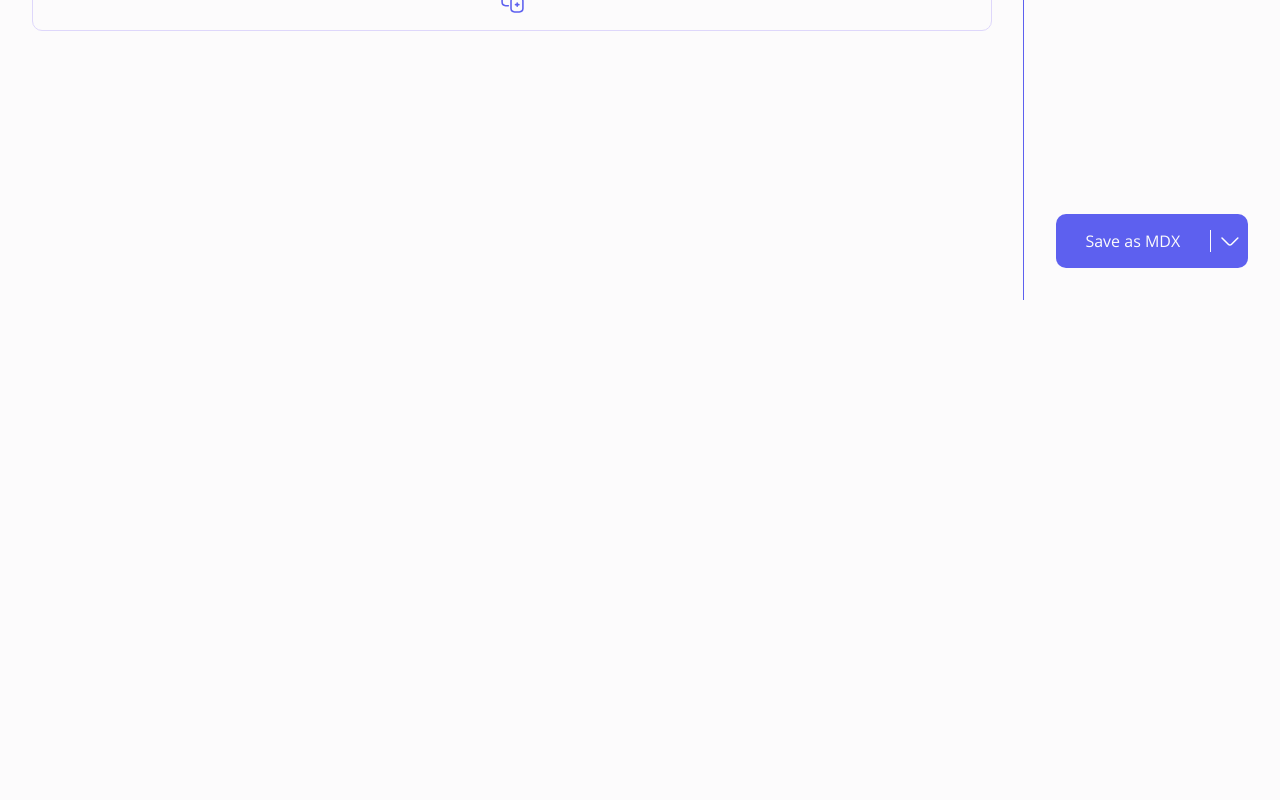
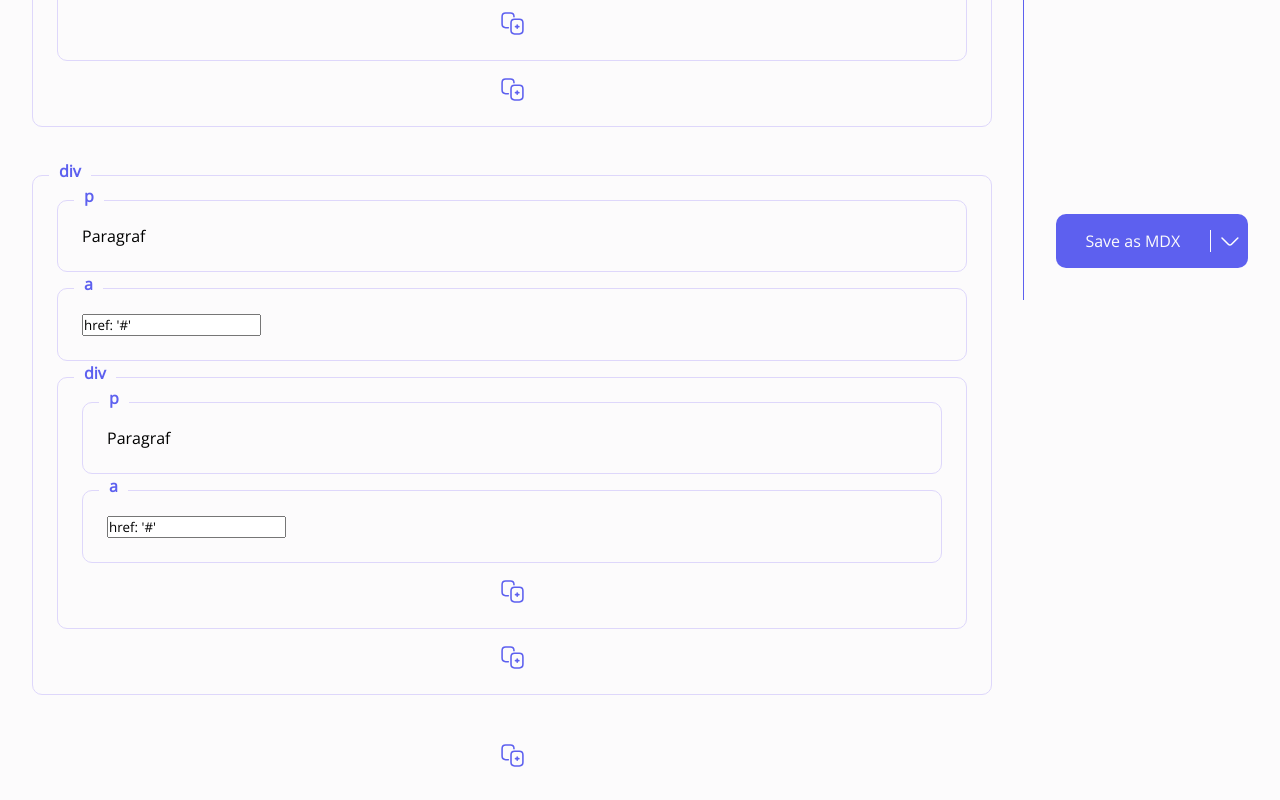
Before and after one commit to BaltacMihai/AtlasPad, a Vue app: page / in a window 1280 px wide. Shown: the part 500-1300 px from the top of the page. Before the commit the page ends 800 px from the top, so only its background shows below. Built offline with nearby package versions, Linux system fonts and the light colour scheme.

Commit message:
delete node

```diff
--- a/src/App.vue
+++ b/src/App.vue
@@ -21,8 +21,8 @@ export default {
 
 <template>
   <div class="content">
-    <TagsTree :contentJson="exampleTest[0]" :pageName="pageSettings.name" />
-    <Form :pageSettings="pageSettings" :pageContent="exampleTest[0]" />
+    <TagsTree :contentJson="exampleTest" :pageName="pageSettings.name" />
+    <Form :pageSettings="pageSettings" :pageContent="exampleTest" />
   </div>
 </template>
 
--- a/src/components/TagsBuilders/ContainerTag.vue
+++ b/src/components/TagsBuilders/ContainerTag.vue
@@ -2,8 +2,9 @@
   <div class="tag-container">
     <p class="tag-title">{{ tag.tagName }}</p>
     <template v-for="tagChild in tag.content">
-      <DynamicTag :tag="tagChild" />
+      <DynamicTag :tag="tagChild" @delete="deleteTag" />
     </template>
+    <img @click="onDelete" src="@/assets/icons/trash.svg" class="deleteIcon" />
 
     <img class="addItem" @click="addElement" src="@/assets/icons/additem.svg" />
   </div>
@@ -25,13 +26,23 @@ export default {
   methods: {
     addElement() {
       const newElement = {
-        tagName: "a",
+        tagName: "section",
         tagAttributes: "New Element Added",
-        tagType: "selfClose",
-        content: false,
+        tagType: "container",
+        content: [],
       };
 
       this.tag.content.push(newElement);
+    },
+    onDelete() {
+      this.$emit("delete", this.tag);
+    },
+    deleteTag(tag) {
+      console.log(tag);
+      const index = this.tag.content.indexOf(tag);
+      if (index !== -1) {
+        this.tag.content.splice(index, 1);
+      }
     },
   },
 };
@@ -39,7 +50,7 @@ export default {
 
 <style lang="scss" scoped>
 .tag-container {
-  padding: 1rem;
+  padding: 1.5rem;
   border: 1px solid #ded7fb;
   border-radius: 10px;
   position: relative;
@@ -64,5 +75,25 @@ export default {
       cursor: pointer;
     }
   }
+
+  .deleteIcon {
+    display: none;
+    width: 20px;
+    position: absolute;
+    top: -0.75rem;
+    right: 1rem;
+    background: #fcfbfc;
+    padding: 0 0.5rem;
+
+    &:hover {
+      cursor: pointer;
+    }
+  }
+
+  &:hover {
+    .deleteIcon {
+      display: block;
+    }
+  }
 }
 </style>
--- a/src/components/TagsBuilders/ContentTag.vue
+++ b/src/components/TagsBuilders/ContentTag.vue
@@ -1,7 +1,8 @@
 <template>
   <div class="tag-content">
     <p class="tag-title">{{ tag.tagName }}</p>
-    <p>{{ tag.content }}</p>
+    <p class="tag-text">{{ tag.content }}</p>
+    <img @click="onDelete" src="@/assets/icons/trash.svg" class="deleteIcon" />
   </div>
 </template>
 
@@ -9,6 +10,11 @@
 export default {
   props: {
     tag: Object,
+  },
+  methods: {
+    onDelete() {
+      this.$emit("delete", this.tag);
+    },
   },
 };
 </script>
@@ -30,5 +36,27 @@ export default {
     color: #5d60ef;
     font-weight: bold;
   }
+  .tag-text {
+    padding: 1rem;
+  }
+  .deleteIcon {
+    display: none;
+    width: 20px;
+    position: absolute;
+    top: -0.75rem;
+    right: 1rem;
+    background: #fcfbfc;
+    padding: 0 0.5rem;
+
+    &:hover {
+      cursor: pointer;
+    }
+  }
+
+  &:hover {
+    .deleteIcon {
+      display: block;
+    }
+  }
 }
 </style>
--- a/src/components/TagsBuilders/DynamicTag.vue
+++ b/src/components/TagsBuilders/DynamicTag.vue
@@ -8,6 +8,7 @@ export default {
   props: {
     tag: Object,
   },
+
   computed: {
     componentName() {
       switch (this.tag.tagType) {
--- a/src/components/TagsBuilders/SingleTag.vue
+++ b/src/components/TagsBuilders/SingleTag.vue
@@ -2,6 +2,7 @@
   <div class="tag-single">
     <p class="tag-title">{{ tag.tagName }}</p>
     <input v-model="tag.tagAttributes" />
+    <img @click="onDelete" src="@/assets/icons/trash.svg" class="deleteIcon" />
   </div>
 </template>
 
@@ -9,6 +10,11 @@
 export default {
   props: {
     tag: Object,
+  },
+  methods: {
+    onDelete() {
+      this.$emit("delete", this.tag);
+    },
   },
 };
 </script>
@@ -36,5 +42,24 @@ export default {
     background-color: #ccc;
     cursor: pointer;
   }
+  .deleteIcon {
+    display: none;
+    width: 20px;
+    position: absolute;
+    top: -0.75rem;
+    right: 1rem;
+    background: #fcfbfc;
+    padding: 0 0.5rem;
+
+    &:hover {
+      cursor: pointer;
+    }
+  }
+
+  &:hover {
+    .deleteIcon {
+      display: block;
+    }
+  }
 }
 </style>
--- a/src/components/TagsTree.vue
+++ b/src/components/TagsTree.vue
@@ -2,7 +2,12 @@
   <div class="content-page">
     <h1>{{ pageName }}</h1>
     <div class="tag-builder">
-      <TagBuilder :tag="contentJson" />
+      <TagBuilder :tags="contentJson" />
+      <img
+        class="addItem"
+        @click="addElement"
+        src="@/assets/icons/additem.svg"
+      />
     </div>
   </div>
 </template>
@@ -21,10 +26,22 @@ export default {
   data() {
     return {};
   },
+  methods: {
+    addElement() {
+      const newElement = {
+        tagName: "section",
+        tagAttributes: "New Element Added",
+        tagType: "container",
+        content: [],
+      };
+
+      this.contentJson.push(newElement);
+    },
+  },
 };
 </script>
 
-<style lang="scss">
+<style lang="scss" scoped>
 .content-page {
   flex: 0 0 80%;
   display: flex;
@@ -38,6 +55,17 @@ export default {
 
   .tag-builder {
     padding: 2rem;
+    display: flex;
+    flex-direction: column;
+    gap: 3rem;
+
+    .addItem {
+      width: 25px;
+      margin: 0 auto;
+      &:hover {
+        cursor: pointer;
+      }
+    }
   }
 }
 </style>
--- a/src/components/TagsTreeBuilder.vue
+++ b/src/components/TagsTreeBuilder.vue
@@ -1,5 +1,7 @@
 <template>
-  <component :is="dynamicComponent" :tag="this.tag" />
+  <template v-for="tag in tags">
+    <component :is="dynamicComponent(tag)" :tag="tag" @delete="deleteTag" />
+  </template>
 </template>
 <script>
 import SingleTag from "./TagsBuilders/SingleTag.vue";
@@ -8,14 +10,21 @@ import DynamicTag from "./TagsBuilders/DynamicTag.vue";
 
 export default {
   props: {
-    tag: Object,
+    tags: Object,
   },
   data() {
     return {};
   },
-  computed: {
-    dynamicComponent() {
-      switch (this.tag.tagType) {
+  methods: {
+    deleteTag(tag) {
+      console.log({ tag }, this.tags);
+      const index = this.tags.indexOf(tag);
+      if (index !== -1) {
+        this.tags.splice(index, 1);
+      }
+    },
+    dynamicComponent(tag) {
+      switch (tag.tagType) {
         case "selfClose":
           return SingleTag;
         case "text":
--- a/src/utils/Example.json
+++ b/src/utils/Example.json
@@ -1,4 +1,44 @@
 [
+  {
+    "tagName": "div",
+    "tagAttributes": "id: 'cdva'",
+    "tagType": "container",
+    "content": [
+      {
+        "tagName": "p",
+        "tagAttributes": "class: 'altceva'",
+        "tagType": "text",
+
+        "content": "Paragraf"
+      },
+      {
+        "tagName": "a",
+        "tagAttributes": "href: '#'",
+        "tagType": "selfClose",
+        "content": false
+      },
+      {
+        "tagName": "div",
+        "tagAttributes": "id: 'al 2lea div'",
+        "tagType": "container",
+        "content": [
+          {
+            "tagName": "p",
+            "tagAttributes": "class: 'altceva'",
+            "tagType": "text",
+
+            "content": "Paragraf"
+          },
+          {
+            "tagName": "a",
+            "tagAttributes": "href: '#'",
+            "tagType": "selfClose",
+            "content": false
+          }
+        ]
+      }
+    ]
+  },
   {
     "tagName": "div",
     "tagAttributes": "id: 'cdva'",
```
Also changed, not shown: src/assets/icons/trash.svg (added).
